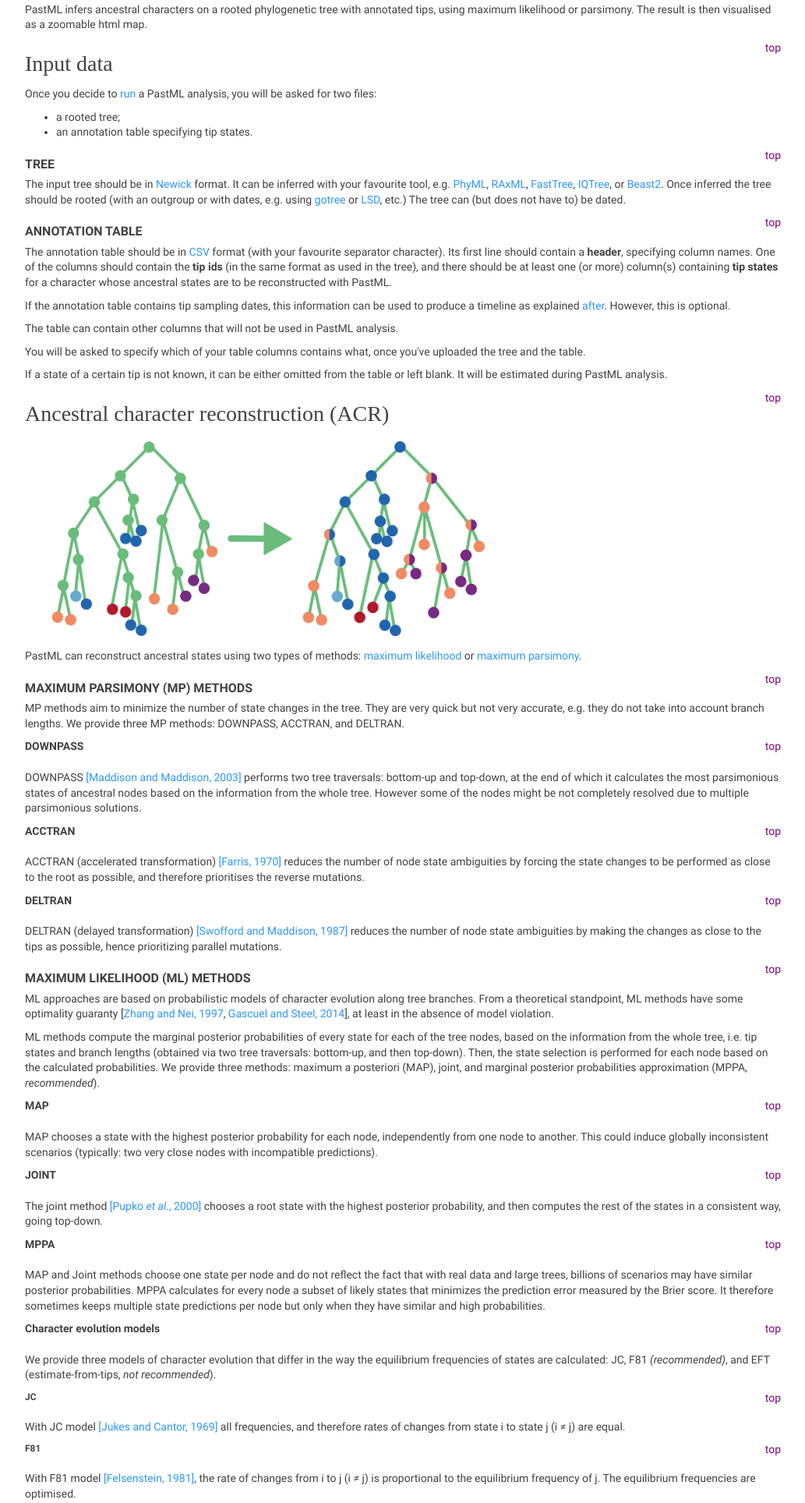
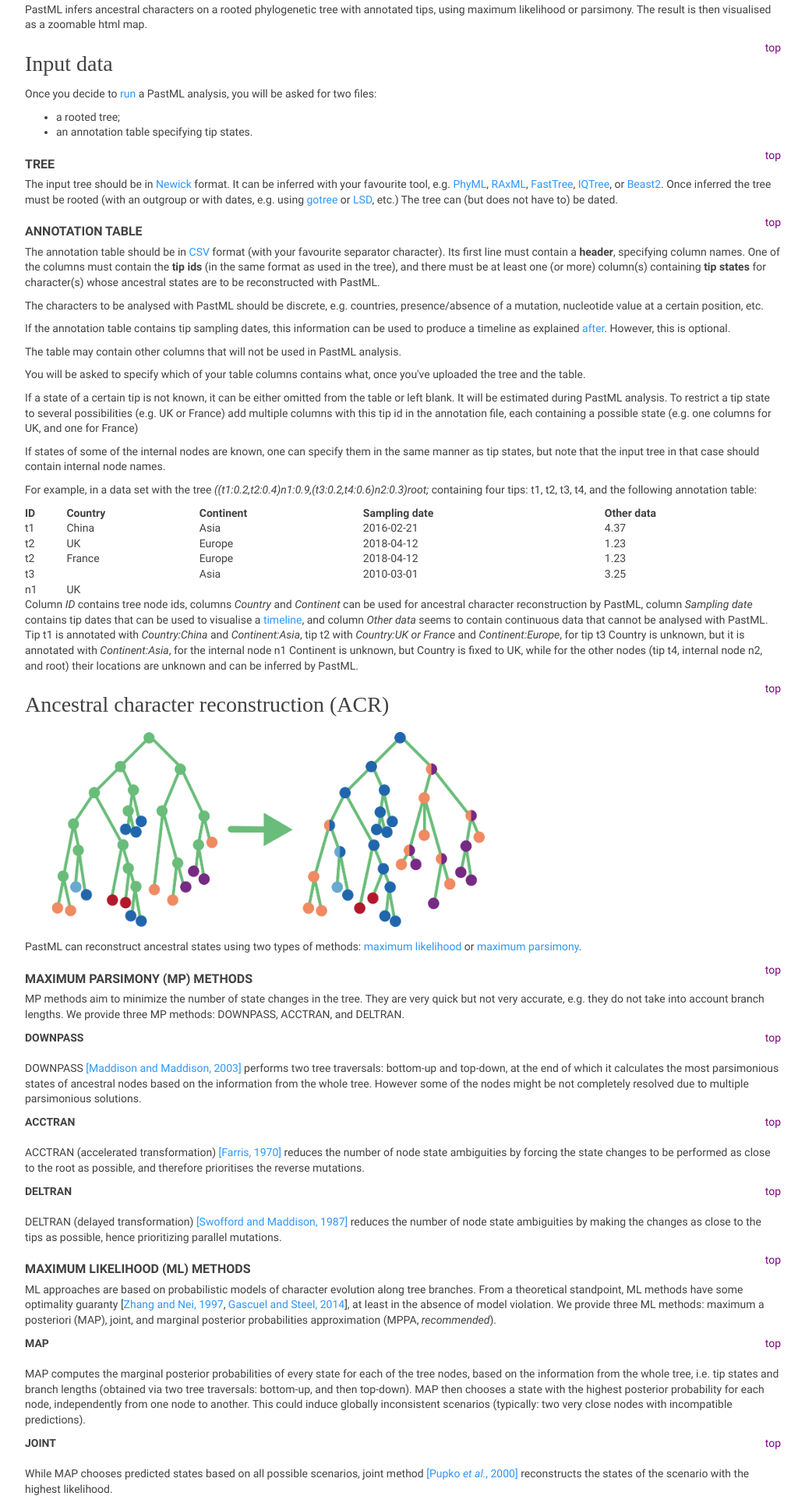
Before and after one commit to evolbioinfo/pastmlweb, a Django app: page /help in a window 1280 px wide. Shown: the part 367-2295 px from the top of the page at 78% size, without its empty margins (123-1156 px from the left). Run offline with Django 3.2, Linux system fonts and the light colour scheme; parts of the project's set-up code (start-up, migrations or seed data) failed here and were passed over; some libraries are stand-ins or nearby versions; some web fonts are replaced.

Commit message:
fixing help

```diff
--- a/templates/pastmlapp/help.html
+++ b/templates/pastmlapp/help.html
@@ -16,7 +16,7 @@
     <a href="https://sco.h-its.org/exelixis/web/software/raxml/index.html" target="_blank">RAxML</a>,
     <a href="http://www.microbesonline.org/fasttree/" target="_blank">FastTree</a>,
     <a href="http://www.iqtree.org/" target="_blank">IQTree</a>, or
-    <a href="http://www.beast2.org/" target="_blank">Beast2</a>. Once inferred the tree should be rooted
+    <a href="http://www.beast2.org/" target="_blank">Beast2</a>. Once inferred the tree must be rooted
     (with an outgroup or with dates, e.g. using <a href="https://github.com/fredericlemoine/gotree" target="_blank">gotree</a>
     or <a href="https://github.com/tothuhien/lsd-0.3beta" target="_blank">LSD</a>, etc.) The tree can (but does not have
     to) be dated.</p>
@@ -24,18 +24,74 @@
 <h3 id="table">Annotation table</h3>
 <p>The annotation table should be in <a href="https://en.wikipedia.org/wiki/Comma-separated_values"
                                         target="_blank">CSV</a> format (with your favourite separator character).
-    Its first line should contain a <b>header</b>, specifying column names. One of the columns should contain the <b>tip
+    Its first line must contain a <b>header</b>, specifying column names. One of the columns must contain the <b>tip
         ids</b> (in the same format as used in the tree),
-    and there should be at least one (or more) column(s) containing <b>tip states</b> for a character whose ancestral
-    states are to be reconstructed with PastML.
+    and there must be at least one (or more) column(s) containing <b>tip states</b> for character(s) whose ancestral
+    states are to be reconstructed with PastML.</p>
+<p>
+    The characters to be analysed with PastML should be discrete, e.g. countries, presence/absence of a mutation, nucleotide value at a certain position, etc.
 </p>
 <p>If the annotation table contains tip sampling dates, this information can be used to produce a timeline as explained
     <a href="#timeline">after</a>. However, this is optional.</p>
-<p>The table can contain other columns that will not be used in PastML analysis.</p>
+<p>The table may contain other columns that will not be used in PastML analysis.</p>
 <p>You will be asked to specify which of your table columns contains what, once you've uploaded the tree and the
     table.</p>
 <p>If a state of a certain tip is not known, it can be either omitted from the table or left blank. It will be estimated
-    during PastML analysis.</p>
+    during PastML analysis. To restrict a tip state to several possibilities (e.g. UK or France) add multiple columns with this tip id in the annotation file, each containing a possible state (e.g. one columns for UK, and one for France)</p>
+<p>If states of some of the internal nodes are known, one can specify them in the same manner as tip states, but note that the input tree in that case should contain internal node names.</p>
+
+    <p>For example, in a data set with the tree <i>((t1:0.2,t2:0.4)n1:0.9,(t3:0.2,t4:0.6)n2:0.3)root;</i> containing four tips: t1, t2, t3, t4, and the following annotation table:
+<table style="width:100%">
+  <tr>
+    <th>ID</th>
+    <th>Country</th>
+    <th>Continent</th>
+    <th>Sampling date</th>
+    <th>Other data</th>
+  </tr>
+  <tr>
+    <td>t1</td>
+    <td>China</td>
+    <td>Asia</td>
+    <td>2016-02-21</td>
+    <td>4.37</td>
+  </tr>
+  <tr>
+    <td>t2</td>
+    <td>UK</td>
+    <td>Europe</td>
+    <td>2018-04-12</td>
+    <td>1.23</td>
+  </tr>
+  <tr>
+    <td>t2</td>
+    <td>France</td>
+    <td>Europe</td>
+    <td>2018-04-12</td>
+    <td>1.23</td>
+  </tr>
+  <tr>
+    <td>t3</td>
+    <td></td>
+    <td>Asia</td>
+    <td>2010-03-01</td>
+    <td>3.25</td>
+  </tr>
+  <tr>
+    <td>n1</td>
+    <td>UK</td>
+    <td></td>
+    <td></td>
+    <td></td>
+  </tr>
+</table>
+
+Column <i>ID</i> contains tree node ids, columns <i>Country</i> and <i>Continent</i> can be used for ancestral character reconstruction by PastML, column <i>Sampling date</i> contains tip dates that can be used to visualise a <a href="#timeline">timeline</a>,
+    and column <i>Other data</i> seems to contain continuous data that cannot be analysed with PastML.
+    Tip t1 is annotated with <i>Country:China</i> and <i>Continent:Asia</i>, tip t2 with <i>Country:UK or France</i> and <i>Continent:Europe</i>, for tip t3 Country is unknown, but it is annotated with <i>Continent:Asia</i>, for the internal node n1 Continent is unknown, but Country is fixed to UK,
+    while for the other nodes (tip t4, internal node n2, and root) their locations are unknown and can be inferred by PastML.
+</p>
+
 
 <h2 id="acr">Ancestral character reconstruction (ACR)</h2>
 <img src="/static/img/acr.png" class="center" style="height:250px;"/>
@@ -66,26 +122,22 @@
     standpoint, ML methods have some optimality guaranty
     [<a href="https://www.ncbi.nlm.nih.gov/pubmed/9071022" target="_blank">Zhang and Nei, 1997</a>,
     <a href="https://doi.org/10.1093/sysbio/syu010" target="_blank">Gascuel and Steel, 2014</a>], at least in the
-    absence of model violation.</p>
-<p>ML methods compute the marginal posterior probabilities of every state for each of the tree nodes,
+    absence of model violation.
+    We provide three ML methods: maximum a posteriori (MAP), joint, and marginal posterior probabilities approximation (MPPA, <i>recommended</i>).</p>
+<h4 id="map">MAP</h4>
+<p>MAP computes the marginal posterior probabilities of every state for each of the tree nodes,
     based on the information from the whole tree, i.e. tip states and branch lengths (obtained via two tree traversals:
-    bottom-up, and then top-down).
-    Then, the state selection is performed for each node based on the calculated probabilities.
-    We provide three methods: maximum a posteriori (MAP), joint, and marginal posterior probabilities approximation (MPPA, <i>recommended</i>).</p>
-<h4 id="map">MAP</h4>
-<p>MAP chooses a state with the highest posterior probability for each node, independently from one node to another.
+    bottom-up, and then top-down). MAP then chooses a state with the highest posterior probability for each node, independently from one node to another.
     This could induce globally inconsistent scenarios (typically: two very close nodes with incompatible
     predictions).</p>
 <h4 id="joint">JOINT</h4>
-<p>The joint method <a href="https://doi.org/10.1093/oxfordjournals.molbev.a026369" target="_blank">[Pupko <i>et al.</i>,
-    2000]</a> chooses a root state with the highest posterior probability, and then computes the rest of the
-    states in a consistent way, going top-down.</p>
-<h4 id="mppa">MPPA</h4>
+<p>While MAP chooses predicted states based on all possible scenarios, joint method <a href="https://doi.org/10.1093/oxfordjournals.molbev.a026369" target="_blank">[Pupko <i>et al.</i>,
+    2000]</a> reconstructs the states of the scenario with the highest likelihood.</p>
+<h4 id="mppa">MPPA <i>(recommended)</i></h4>
 <p>MAP and Joint methods choose one state per node and do not reflect the fact that with real data and large trees,
     billions of scenarios may have similar posterior probabilities.
-    MPPA calculates for every node a subset of likely states that minimizes the prediction error measured by the Brier
-    score.
-    It therefore sometimes keeps multiple state predictions per node but only when they have similar and high
+    Based on the marginal posterior probabilities, MPPA chooses for every node a subset of likely states that minimizes the prediction error measured by the <a href="https://en.wikipedia.org/wiki/Brier_score" target="_blank">Brier
+        score</a>.It therefore sometimes keeps multiple state predictions per node but only when they have similar and high
     probabilities.</p>
 
 <h4 id="models">Character evolution models</h4>
@@ -93,7 +145,7 @@
     calculated: JC, F81 <i>(recommended)</i>, and EFT (estimate-from-tips, <i>not recommended</i>).</p>
 <h5 id="jc">JC</h5>
 <p>With JC model <a href="http://dx.doi.org/10.1016/B978-1-4832-3211-9.50009-7" target="_blank">[Jukes and Cantor, 1969]</a> all frequencies, and therefore rates of changes from state i to state j (i ≠ j) are equal.</p>
-<h5 id="f81">F81</h5>
+<h5 id="f81">F81 <i>(recommended)</i></h5>
 <p>With F81 model <a href="https://doi.org/10.1007/BF01734359" target="_blank">[Felsenstein, 1981]</a>, the rate of changes from i to j (i ≠ j) is proportional to the equilibrium frequency of j. The
     equilibrium frequencies are optimised.
 <h5 id="eft">EFT</h5>
@@ -107,7 +159,7 @@
     This representation is calculated in two steps: (i) <i>vertical merge</i> that clusters together the parts of the
     tree where no state change happens,
     and (ii) <i>horizontal merge</i> that clusters independent events of the same kind. For large trees two additional
-    steps might be applied: <i>relaxed merge</i> and <i>trimming</i>.</p>
+    steps might be applied: <i>relaxed merge and trimming</i>.</p>
 <h3 id="vertical-merge">Vertical merge</h3>
     <p>While there exists a parent-child couple such that the parent’s set of predicted states is the same as the child’s
     one, we merge them.
@@ -121,53 +173,58 @@
     that connects the kept subtree to the current node. Hence a branch size corresponds to the number of times its
     subtree is found in the initial tree.
     Before the horizontal merge all branches have size 1.</p>
-<p>
-    Two trees are considered <i>identical</i> if they have the same topology and their corresponding nodes have the same
+
+    <p>Two trees are considered <i>identical</i> if they have the same topology and their corresponding nodes have the same
     state(s) and sizes.
     For example, two trees are identical if they are both cherries (a parent node with two tip children) with a parent
     in state A of size 3,
     a child in state B of size 2, and the other child in state C of size 1.
     However, those trees will not be identical to any non-cherry tree, or to a cherry with a parent not in state A, or
     to a cherry with the B-child of size 6, etc.</p>
-<h3 is="relaxed-merge">Relaxed merge</h3>
+<h3 is="relaxed-merge">Relaxed merge and trimming</h3>
     <p>For large trees with many state changes even after the compression the visualization might contain too many details.
-    To address this issue, we relax the definition of identical trees for the horizontal merge:
-    instead of requiring identical sizes of the corresponding nodes, we allow for nodes of sizes of the same order
-    (log10);
+        To address this issue, we limit the number of tips shown in the compressed tree to about 15,
+        which is achieved by performing a relaxed horizontal merge and hiding less important nodes.</p>
+
+    <p>In a <i>relaxed horizontal merge</i>, the definition of identical trees for the horizontal merge is updated:
+        instead of requiring identical sizes of the corresponding nodes,
+        we allow for nodes of sizes of the same order (log10);
         for instance, now a node in state A of size 3 can correspond to a node in state A of any size between 1 and 9,
-    and a node in state B of size 25 can correspond to a node in state B of any size between 10 and 99.
-</p>
-<h3 id="trimming">Trimming</h3>
+        and a node in state B of size 25 can correspond to a node in state B of any size between 10 and 99.</p>
+
     <p>If even after a relaxed horizontal merge the compressed representation contains too many details,
-    we remove minor ones using the following procedure.
-    For each leaf node we calculate its importance by multiplying its size by the size of its branch;
-    for instance, a leaf of size 2 with a branch of size 3 gets an importance of 6.
-    We then set the cut-off threshold to the 15-th largest node importance,
-    and iteratively remove all leafs with smaller importance.
-    Finally, we rerun horizontal merge as some of the previously different topologies might become identical after
-    trimming.</p>
+        we <i>trim</i> less important tips as follows. For each node we calculate its importance by multiplying its size
+        by the sizes of all the branches on the path to the root of its branch,
+        therefore obtaining the number of tips of the original tree that are represented by this node;
+        for instance, a node leaf of size 2 connected to the root via branches of sizes 1, 3, and 5 gets an importance of 30.
+        We call a node blocked by its descendant if its importance is smaller than the descendant’s one.
+        The intuition behind is that this node cannot be removed from the tree unless the importance threshold allows to remove its descendant first.
+        We then set the cut-off threshold to the 15-th largest non-blocked node’s importance, and iteratively trim all tips with smaller importance
+        (once a tip is removed its parent becomes an unblocked tip itself and is also considered for trimming).
+        Finally, we rerun relaxed horizontal merge as some of the previously different topologies might have become identical after trimming.</p>
 
 <h2 id="multiple-column-acr">Multiple column analysis</h2>
 <img src="/static/img/multistate.png" class="center" style="height:900px;"/>
 <p>When multiple columns are selected for ACR analysis,
-    we ACR independently to each character to obtain its ancestral states,
+    we apply ACR independently to each character to obtain its ancestral states,
     and visualize each character on the tree nodes as sectors.
     If we could not choose a unique state for a character, we keep the corresponding sector uncolored (i.e. white).
     Once the tree is colored and each node is assigned its combined states (pie of colors),
     we compress the tree as described in the previous section.</p>
 
 <h2 id="timeline">Timeline</h2>
-<p>When sampling dates column is specified,
-    we visualize a timeline: For each year between the year of the first sampled tip and the year of the last sampled
-    one,
-    we prune the tree to remove the tips sampled after this year, and add a slider to the visualization,
-    allowing to navigate in time.</p>
+<p>When a column containing tips sampling dates is specified, we visualize a timeline:
+    we split the time between the year of the the oldest and the most recent samples into five intervals,
+    and add a slider to the visualization, allowing to navigate in time.
+    At each milestone we hide the subtrees whose all tips were sampled after.
+    When sampling dates are not available, we provide a timeline based on tip-to-root distances instead.
+</p>
 
 
 <h2 id="itol">Full tree visualisation with <a href="https://itol.embl.de/" target="_blank">iTOL</a></h2>
-<p>You can also view the ACR on the full tree via iTOL.
-    We generate iTOL annotation files that allow to colour tree edges by state and to show pop-ups with the ACR-related information,
-    and automaticaly upload them and the tree to iTOL (the link is provided at the top of the visualisation page).
+<p>To permit viewing of the ACR on the full tree via iTOL,
+    we generate iTOL annotation files that allow to colour tree edges by state and to show pop-ups with the ACR-related information,
+    and automatically upload them and the tree to iTOL (the link is provided at the top of the visualisation page).
     The tree visualisation itself is created by <a href="https://itol.embl.de/about.cgi" target="_blank">iTOL</a>.</p>
 </div>
 
```
Lines whose indentation alone changed are shown as unchanged.
